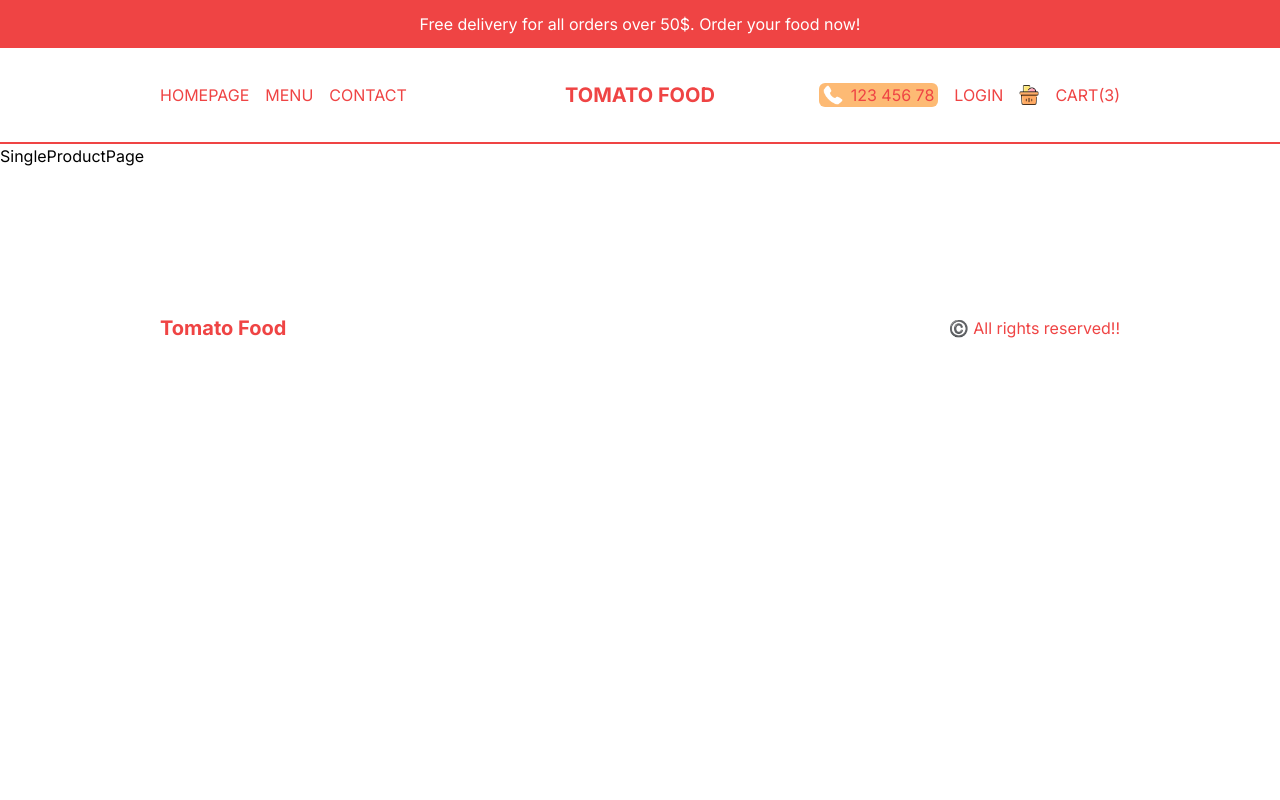
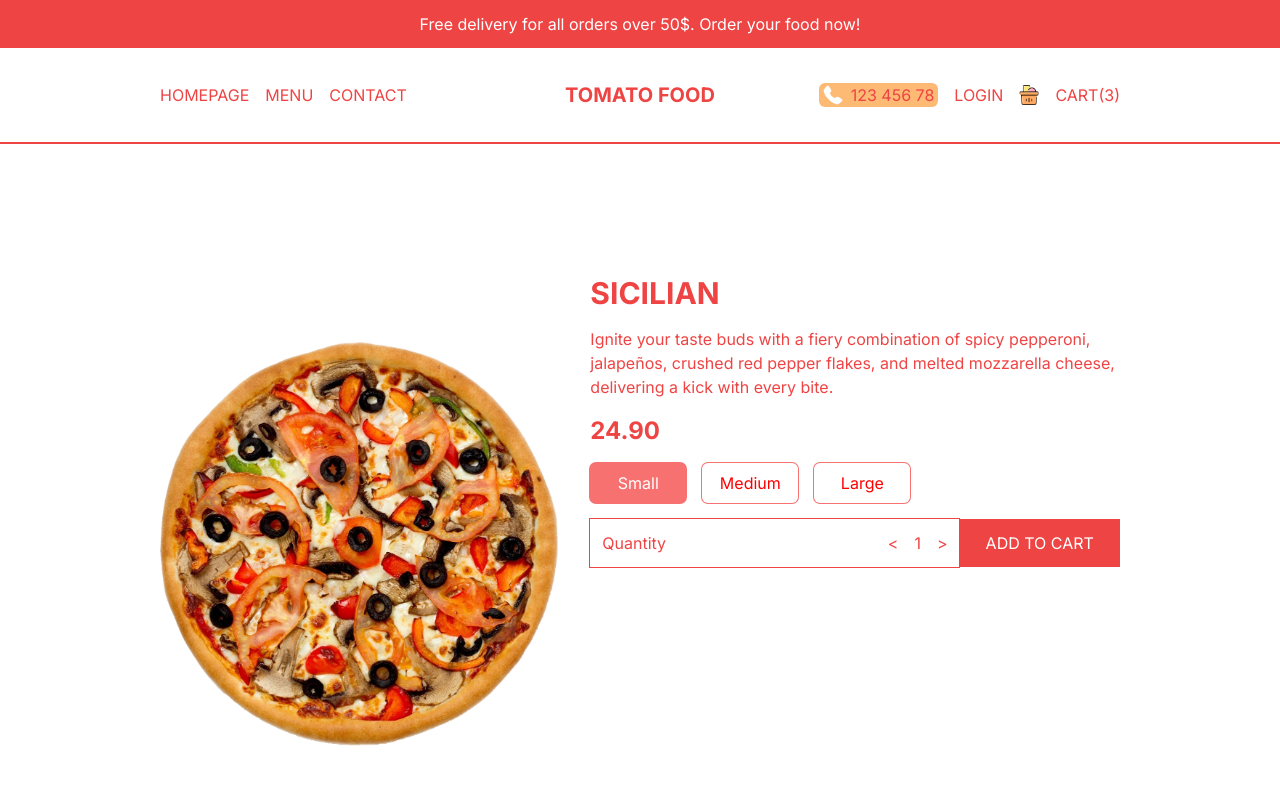
Before and after one commit to vishalmishradev/tomato, a Next.js app: page /product/1 in a window 1280 px wide. Shown: the top 800 px of the page. Built offline with nearby package versions, Linux system fonts and the light colour scheme.

Commit message:
created add to card page

```diff
--- a/src/app/menu/[category]/page.tsx
+++ b/src/app/menu/[category]/page.tsx
@@ -1,12 +1,13 @@
 import { pizzas } from '@/data'
 import Link from 'next/link'
 import React from 'react'
+import Image from 'next/image'
 
 const CategoryPage = () => {
   return (
     <div className='flex flex-wrap text-red-500'>
       {pizzas.map((item)=>(
-        <Link className='w-full h-[60vh] border-r-2 border-b-2 border-red-500 sm:w-1/2 lg:w-1/3 p-4' href="/product/">
+        <Link className='w-full h-[60vh] border-r-2 border-b-2 border-red-500 sm:w-1/2 lg:w-1/3 p-4 flex flex-col justify-between group even:bg-fuchsia-50' href={`/product/${item.id} key={item.id}`}>
         {/* Image container*/}
         {item.img && (
           <div className='relative h-[80%]'>
@@ -14,10 +15,10 @@
           </div>
         )}
         {/*Text container*/}
-        <div className='flex items-center justify-between font-bold'>
-          <h1>{item.title}</h1>
-          <h2>${item.price}</h2>
-          <button className='uppercase bg-red-500 text-white p-2 rounded-md'>Add to cart</button>
+        <div className='flex items-center justify-between font-bold '>
+          <h1 className='text-2xl uppercase p-2'>{item.title}</h1>
+          <h2 className='group-hover:hidden text-xl'>${item.price}</h2>
+          <button className='hidden group-hover:block uppercase bg-red-500 text-white p-2 rounded-md'>Add to cart</button>
         </div>
         </Link>
       ))
--- a/src/app/product/[id]/page.tsx
+++ b/src/app/product/[id]/page.tsx
@@ -1,9 +1,24 @@
 import React from 'react'
+import Image from 'next/image';
+import { singleProduct } from '@/data';
+import Price from '@/components/Price';
 
 const SingleProductPage = () => {
   return (
-    <div>
-        SingleProductPage
+    <div className='p-4 lg:px-20 xl:px-40 h-screen flex flex-col justify-around text-red-500 md:flex-row md:gap-8 md:items-center'>
+      {/*Image container*/}
+        {singleProduct.img && (
+          <div className='relative w-full h-1/2 md:h-[70%]'>
+            <Image src={singleProduct.img} alt='' className='object-contain' fill/>
+            </div>
+        )}
+        {/*Text container*/}
+        <div className="h-1/2 flex flex-col gap-4 md:h-[70%]">
+          <h1 className='text-3xl font-bold uppercase'>{singleProduct.title}</h1>
+          <p>{singleProduct.desc}</p>
+          <Price price={singleProduct.price} id={singleProduct.id} options={singleProduct.options}/>
+
+        </div>
 
     </div>
   )
--- /dev/null
+++ b/src/components/Price.tsx
@@ -0,0 +1,58 @@
+"use client"
+import React, { useEffect, useState } from 'react'
+
+type prop ={
+    price:number,
+    id:number,
+    options?:{title:string;
+        additionalPrice: number
+    }[]
+}
+
+const Price = ({price, id, options}:prop) => {
+
+    const [total, setTotal] = useState(price);
+    const [quantity, setQuantity] = useState(1);
+    const [selected, setSelected] = useState(0);
+
+    useEffect(()=>{
+        setTotal(
+            quantity * (options ? price + options[selected].additionalPrice : price)
+        )
+
+    },[quantity, selected, options, price]);
+
+  return (
+    <div className='flex flex-col gap-4'>
+      <h2 className='font-bold text-2xl'>{total.toFixed(2)}</h2>
+      {/*Option container */}
+      <div className="flex gap-4">
+        {options?.map((option, index) =>(
+            <button key={option.title} className="min-w-[6rem] p-2 ring-1 ring-red-400 rounded-md"
+            style={{background:selected === index ? "rgb(248 113 113" : "white",
+                color:selected === index ? "white" : "red",
+            }}
+            onClick={()=>setSelected(index)}
+            >{option.title}</button>
+        ))}
+
+      </div>
+      {/*Quantity and add button container*/}
+      <div className="flex justify-between items-center">
+        {/*Quantity*/}
+        <div className="flex justify-between w-full p-3 ring-1 ring-red-500">
+            <span>Quantity</span>
+            <div className='flex gap-4 items-center'>
+                <button onClick={()=>setQuantity(prev => (prev>1 ?prev-1 : 1))}>{'<'}</button>
+                <span>{quantity}</span>
+                <button onClick={()=>setQuantity(prev =>(prev<9 ? prev+1 :9))}>{'>'}</button>
+            </div>
+        </div>
+        {/*Cart button*/}
+        <button className="uppercase w-56 bg-red-500 text-white p-3 ring1 ring-red-500">Add to cart</button>
+      </div>
+    </div>
+  )
+}
+
+export default Price
```
